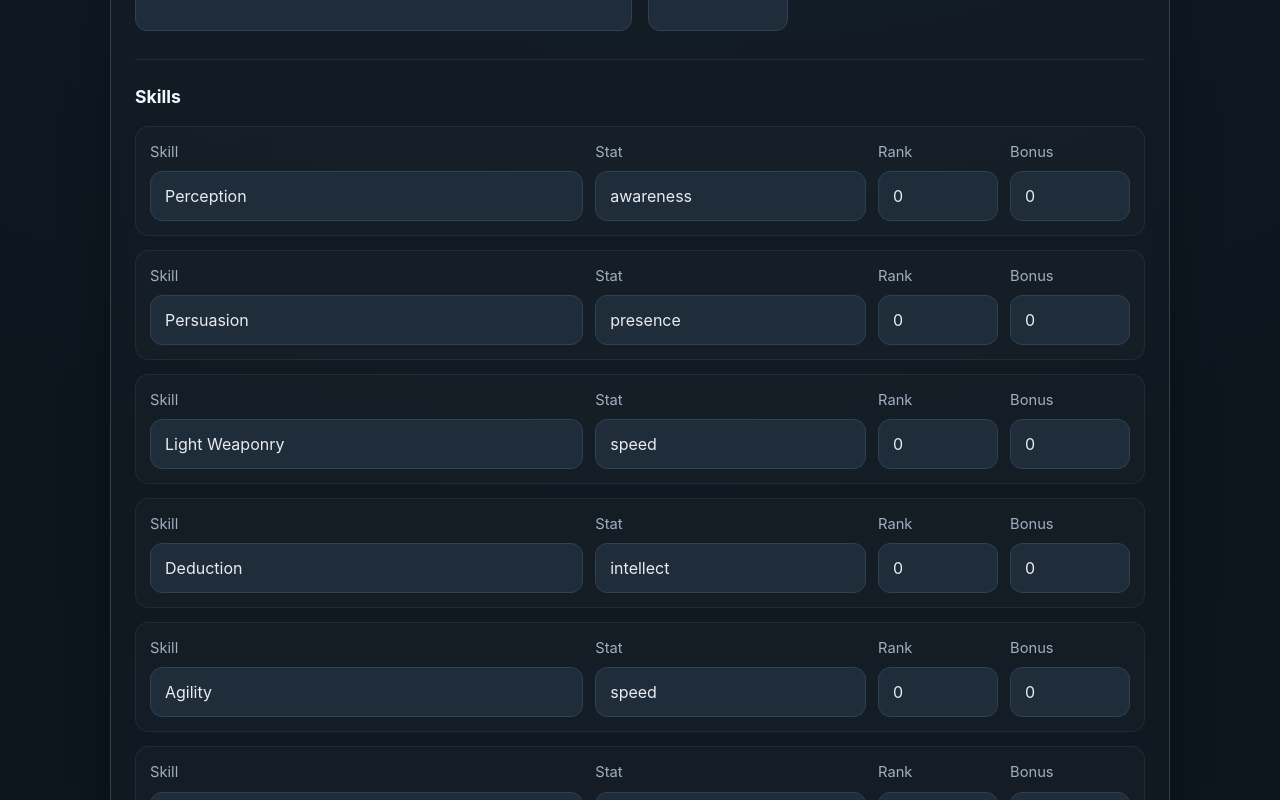
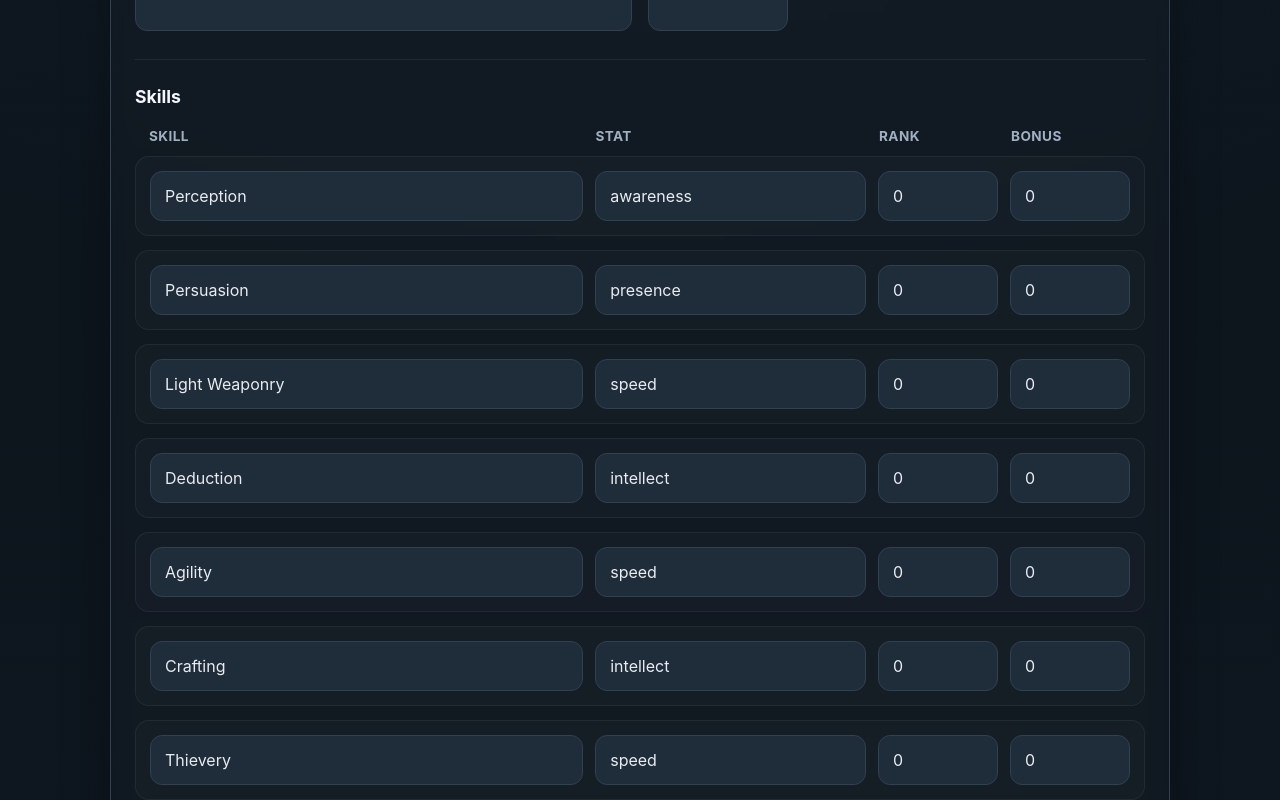
Before and after one commit to BoomerET/cosmere-rpg-character-builder, a React (Vite) app: page /new in a window 1280 px wide. Shown: the part 1560-2360 px from the top of the page. Built offline with nearby package versions, Linux system fonts and the light colour scheme.

Commit message:
Formatting skills
Reduce redundancy

```diff
--- a/src/components/CharacterForm.tsx
+++ b/src/components/CharacterForm.tsx
@@ -350,21 +350,33 @@ export function CharacterForm({
 
         <section className="sheet-section">
           <h2>Skills</h2>
+
+          <div className="skills-table">
+            <div className="skill-table-header">
+              <div>Skill</div>
+              <div>Stat</div>
+              <div>Rank</div>
+              <div>Bonus</div>
+            </div>
+
             <div className="skills-grid">
               {skills.map((skill, index) => (
                 <div className="skill-row" key={`${skill.name}-${index}`}>
-                <div className="field">
-                  <span>Skill</span>
-                  <input {...form.register(`skills.${index}.name`)} readOnly />
+                  <div className="field skill-cell">
+                    <input
+                      {...form.register(`skills.${index}.name`)}
+                      readOnly
+                    />
                   </div>
 
-                <div className="field">
-                  <span>Stat</span>
-                  <input {...form.register(`skills.${index}.stat`)} readOnly />
+                  <div className="field skill-cell">
+                    <input
+                      {...form.register(`skills.${index}.stat`)}
+                      readOnly
+                    />
                   </div>
 
-                <div className="field field-small">
-                  <span>Rank</span>
+                  <div className="field field-small skill-cell">
                     <input
                       type="number"
                       min="0"
@@ -374,8 +386,7 @@ export function CharacterForm({
                     />
                   </div>
 
-                <div className="field field-small">
-                  <span>Bonus</span>
+                  <div className="field field-small skill-cell">
                     <input
                       type="number"
                       min="0"
@@ -386,6 +397,7 @@ export function CharacterForm({
                   </div>
                 </div>
               ))}
+            </div>
           </div>
         </section>
 
--- a/src/index.css
+++ b/src/index.css
@@ -573,6 +573,19 @@ textarea {
     width: 100%;
   }
 }
+
+@media (max-width: 900px) {
+  .skill-table-header {
+    grid-template-columns: 1fr 1fr;
+  }
+}
+
+@media (max-width: 700px) {
+  .skill-table-header {
+    display: none;
+  }
+}
+
 .resource-grid {
   display: grid;
   grid-template-columns: repeat(2, minmax(280px, 1fr));
@@ -701,3 +714,28 @@ textarea {
   margin: 0;
   font-size: 1rem;
 }
+
+.skills-table {
+  display: grid;
+  gap: 10px;
+}
+
+.skill-table-header {
+  display: grid;
+  grid-template-columns: 2fr 1.25fr 120px 120px;
+  gap: 12px;
+  padding: 0 14px;
+  color: var(--muted);
+  font-size: 0.85rem;
+  font-weight: 700;
+  letter-spacing: 0.03em;
+  text-transform: uppercase;
+}
+
+.skill-cell {
+  gap: 0;
+}
+
+.skill-cell input {
+  margin: 0;
+}
```
Lines whose indentation alone changed are shown as unchanged.
